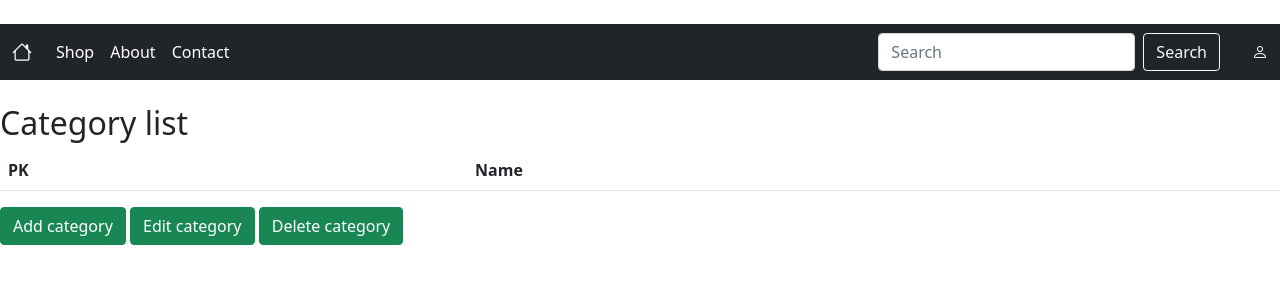
After one commit to kurawes/online_store_django_project, a Django app: page /category_list/ in a window 1280 px wide. The commit adds this page. Shown: the top 300 px of the page. Run offline with Django 3.2, Linux system fonts and the light colour scheme; data that the repository does not hold is empty; some libraries are stand-ins or nearby versions.

Commit message:
add category list and product type list templates

```diff
--- a/shop/urls.py
+++ b/shop/urls.py
@@ -7,4 +7,6 @@ urlpatterns = [
     path('about/', views.about_page_view, name='about'),
     path('contact/', views.contact_page_view, name='contact'),
     path('shop/', views.shop_view, name='shop'),
+    path('category_list/', views.category_view, name='category_list'),
+    path('product_type_list/', views.product_type_view, name='product_type_list'),
 ]
--- a/shop/views.py
+++ b/shop/views.py
@@ -15,9 +15,16 @@ def contact_page_view(request):
 
 
 def shop_view(request):
-    # dictionary for initial data
-    context = {}
+    # dictionary for data
+    context = {"products": Product.objects.all()}
+    return render(request, 'shop.html', context)
 
-    # fill the dictionary during Internationalization
-    context["products"] = Product.objects.all()
-    return render(request, 'shop.html', context)
+
+def category_view(request):
+    context = {"categories": Category.objects.all()}
+    return render(request, 'category_list.html', context)
+
+
+def product_type_view(request):
+    context = {"product_types": ProductType.objects.all()}
+    return render(request, 'product_type_list.html', context)
--- /dev/null
+++ b/templates/category_list.html
@@ -0,0 +1,32 @@
+{% extends 'base.html' %}
+
+
+    {% block style %}
+    {% endblock %}
+
+    {% block title %}
+        Category list
+    {% endblock %}
+
+    {% block content %}
+        <br>
+        <h2> Category list</h2>
+
+        <div class="product_list">
+            <table class="table">
+                <tr>
+                    <th>PK</th>
+                    <th>Name</th>
+                </tr>
+                {% for category in categories %}
+                    <tr>
+                        <td>{{ category.pk }}</td>
+                        <td>{{ category.name }}</td>
+                    </tr>
+                {% endfor %}
+            </table>
+            <a class="btn btn-success" href="#">Add category</a>
+            <a class="btn btn-success" href="#">Edit category</a>
+            <a class="btn btn-success" href="#">Delete category</a>
+        </div>
+    {% endblock %}
--- a/templates/shop.html
+++ b/templates/shop.html
@@ -31,7 +31,8 @@
                     </tr>
                 {% endfor %}
             </table>
-            <a class="btn btn-success" href="#">Category list</a>
+            <a class="btn btn-success" href="{% url 'category_list' %}">Category list</a>
+            <a class="btn btn-success" href="{% url 'product_type_list' %}">Product type list</a>
             <a class="btn btn-success" href="#">Product list</a>
         </div>
     {% endblock %}
```
Also changed, not shown: templates/product_type_list.html (added, +32 -0 lines).
